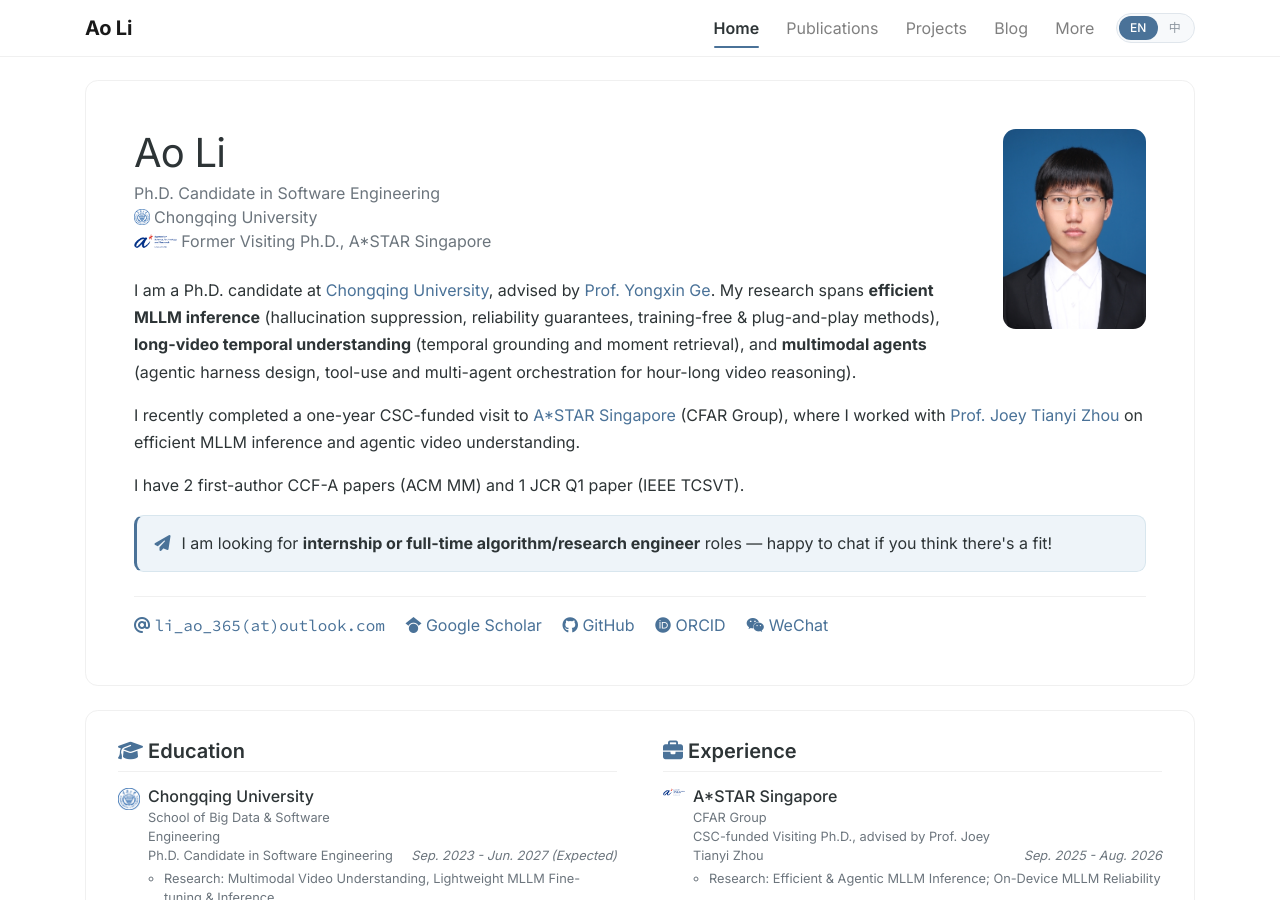
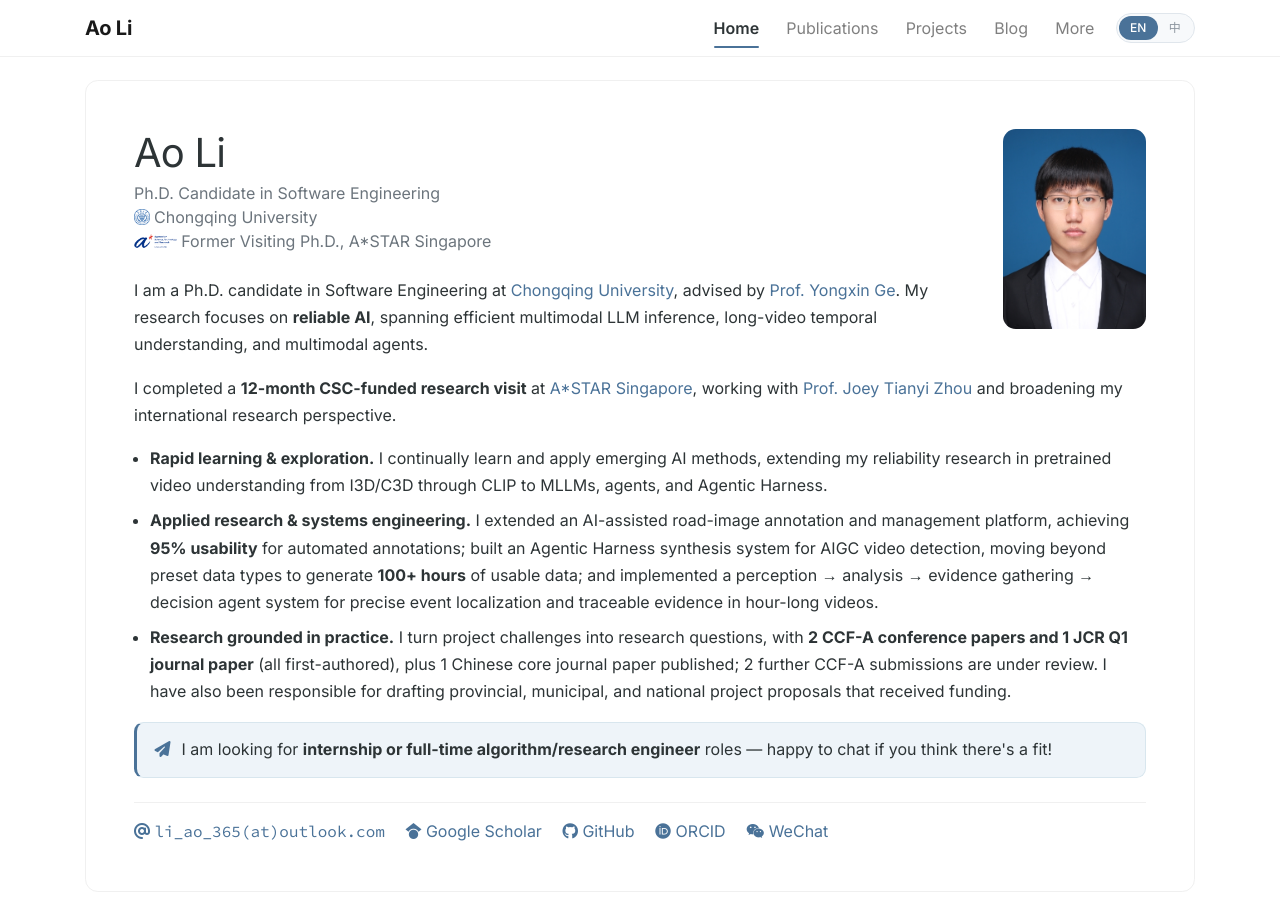
Before and after one commit to LiAo365/LiAo365.github.io, a Jekyll site: the page built from index.html, in a window 1280 px wide and 900 px high. Built offline with Jekyll 4.4.1, drawn with Linux system fonts in a browser that asks for light colours; nearby versions of some CDN libraries; a style sheet for code colours, icons or effects is not loaded.

Commit message:
Highlight research and engineering strengths on homepage
Co-Authored-By: Claude Code <noreply@anthropic.com>

```diff
--- a/_data/profile.yml
+++ b/_data/profile.yml
@@ -36,24 +36,40 @@ wechat_prompt_zh: >-
 short_bio_text_justify: false
 short_bio: >-
   <p>
-    I am a Ph.D. candidate at
+    I am a Ph.D. candidate in Software Engineering at
     <a href="https://www.cqu.edu.cn/" target="_blank">Chongqing University</a>,
     advised by <a href="https://www.cse.cqu.edu.cn/info/2165/8486.htm" target="_blank">Prof. Yongxin Ge</a>.
-    My research spans <strong>efficient MLLM inference</strong>
-    (hallucination suppression, reliability guarantees, training-free & plug-and-play methods),
-    <strong>long-video temporal understanding</strong> (temporal grounding and moment retrieval), and
-    <strong>multimodal agents</strong> (agentic harness design, tool-use and multi-agent orchestration for hour-long video reasoning).
+    My research focuses on <strong>reliable AI</strong>, spanning efficient multimodal LLM inference,
+    long-video temporal understanding, and multimodal agents.
   </p>
   <p>
-    I recently completed a one-year CSC-funded visit to
-    <a href="https://www.a-star.edu.sg/" target="_blank">A*STAR Singapore</a> (CFAR Group),
-    where I worked with
-    <a href="https://joeyzhouty.github.io/" target="_blank">Prof. Joey Tianyi Zhou</a>
-    on efficient MLLM inference and agentic video understanding.
+    I completed a <strong>12-month CSC-funded research visit</strong> at
+    <a href="https://www.a-star.edu.sg/" target="_blank">A*STAR Singapore</a>,
+    working with <a href="https://joeyzhouty.github.io/" target="_blank">Prof. Joey Tianyi Zhou</a>
+    and broadening my international research perspective.
   </p>
-  <p>
-    I have 2 first-author CCF-A papers (ACM MM) and 1 JCR Q1 paper (IEEE TCSVT).
-  </p>
+  <ul class="pl-3 mb-3">
+    <li class="mb-2">
+      <strong>Rapid learning &amp; exploration.</strong>
+      I continually learn and apply emerging AI methods, extending my reliability research
+      in pretrained video understanding from I3D/C3D through CLIP to MLLMs, agents, and Agentic Harness.
+    </li>
+    <li class="mb-2">
+      <strong>Applied research &amp; systems engineering.</strong>
+      I extended an AI-assisted road-image annotation and management platform, achieving
+      <strong>95% usability</strong> for automated annotations; built an Agentic Harness synthesis system
+      for AIGC video detection, moving beyond preset data types to generate <strong>100+ hours</strong> of usable data;
+      and implemented a perception → analysis → evidence gathering → decision agent system
+      for precise event localization and traceable evidence in hour-long videos.
+    </li>
+    <li>
+      <strong>Research grounded in practice.</strong>
+      I turn project challenges into research questions, with <strong>2 CCF-A conference papers
+      and 1 JCR Q1 journal paper</strong> (all first-authored), plus 1 Chinese core journal paper published;
+      2 further CCF-A submissions are under review. I have also been responsible for drafting
+      provincial, municipal, and national project proposals that received funding.
+    </li>
+  </ul>
   <div class="callout-hire-me">
     <i class="fas fa-paper-plane"></i>
     I am looking for <strong>internship or full-time algorithm/research engineer</strong> roles —
@@ -62,21 +78,22 @@ short_bio: >-
 
 short_bio_zh: >-
   <p>
-    我是<a href="https://www.cqu.edu.cn/" target="_blank">重庆大学</a>软件工程专业博士研究生，
-    师从<a href="https://www.cse.cqu.edu.cn/info/2165/8486.htm" target="_blank">葛永新教授</a>。
-    主要研究方向为：<strong>高效多模态大模型推理</strong>（幻觉抑制、可靠性度量与保证、训练无关即插即用方法）、
-    <strong>长视频时序理解</strong>（视频时序定位与时刻检索），以及<strong>多模态 Agent</strong>
-    （agentic harness 设计、面向小时级视频理解的工具调用与多角色协同编排）。
+    我是<a href="https://www.cqu.edu.cn/" target="_blank">重庆大学</a>软件工程博士研究生，师从<a href="https://www.cse.cqu.edu.cn/info/2165/8486.htm" target="_blank">葛永新教授</a>。研究聚焦<strong>可靠 AI</strong>，涵盖多模态大模型高效推理、长视频时序理解与多模态 Agent。
   </p>
   <p>
-    已完成在<a href="https://www.a-star.edu.sg/" target="_blank">新加坡科技研究局（A*STAR）</a> CFAR Group
-    为期一年的国家公派联合培养，导师为
-    <a href="https://joeyzhouty.github.io/" target="_blank">Prof. Joey Tianyi Zhou</a>，
-    研究内容为多模态大模型的高效推理及 Agentic 应用落地、端侧 MLLM 可靠性度量。
+    获国家留学基金委（CSC）资助，已完成在<a href="https://www.a-star.edu.sg/" target="_blank">新加坡科技研究局（A*STAR）</a>的 <strong>12 个月联合培养</strong>，导师为 <a href="https://joeyzhouty.github.io/" target="_blank">Prof. Joey Tianyi Zhou</a>，拓展国际研究视野。
   </p>
-  <p>
-    已发表 2 篇 CCF-A 类会议论文（ACM MM，一作）与 1 篇中科院一区期刊论文（IEEE TCSVT，一作）。
-  </p>
+  <ul class="pl-3 mb-3">
+    <li class="mb-2">
+      <strong>快速学习与技术跟进：</strong>围绕预训练模型的视频理解可靠性，研究从 I3D/C3D 拓展至 CLIP、MLLM、Agent 与 Agentic Harness，持续学习并实践前沿技术。
+    </li>
+    <li class="mb-2">
+      <strong>技术落地与系统设计：</strong>二次开发路面图像 AI 辅助标注与管理平台，自动化标注可用率达 <strong>95%</strong>；搭建面向 AIGC 视频检测的 Agentic Harness 数据合成系统，突破预设类型限制，生成 <strong>100+ 小时</strong>有效数据；实现“感知 → 分析 → 取证 → 决策”Agent 系统，支持小时级长视频的事件精准定位与证据追溯。
+    </li>
+    <li>
+      <strong>工程与科研结合：</strong>从项目难题中提炼科学问题，已发表 <strong>2 篇 CCF A 类会议论文、1 篇 JCR Q1 期刊论文</strong>（均为一作）及 1 篇中文核心期刊论文，另有 2 篇 CCF A 类会议论文在投；多次负责省市级及国家级项目申报书撰写，相关项目获批。
+    </li>
+  </ul>
   <div class="callout-hire-me">
     <i class="fas fa-paper-plane"></i>
     目前正在寻找<strong>算法/研究工程师方向的实习或全职</strong>机会，欢迎联系交流！
```
